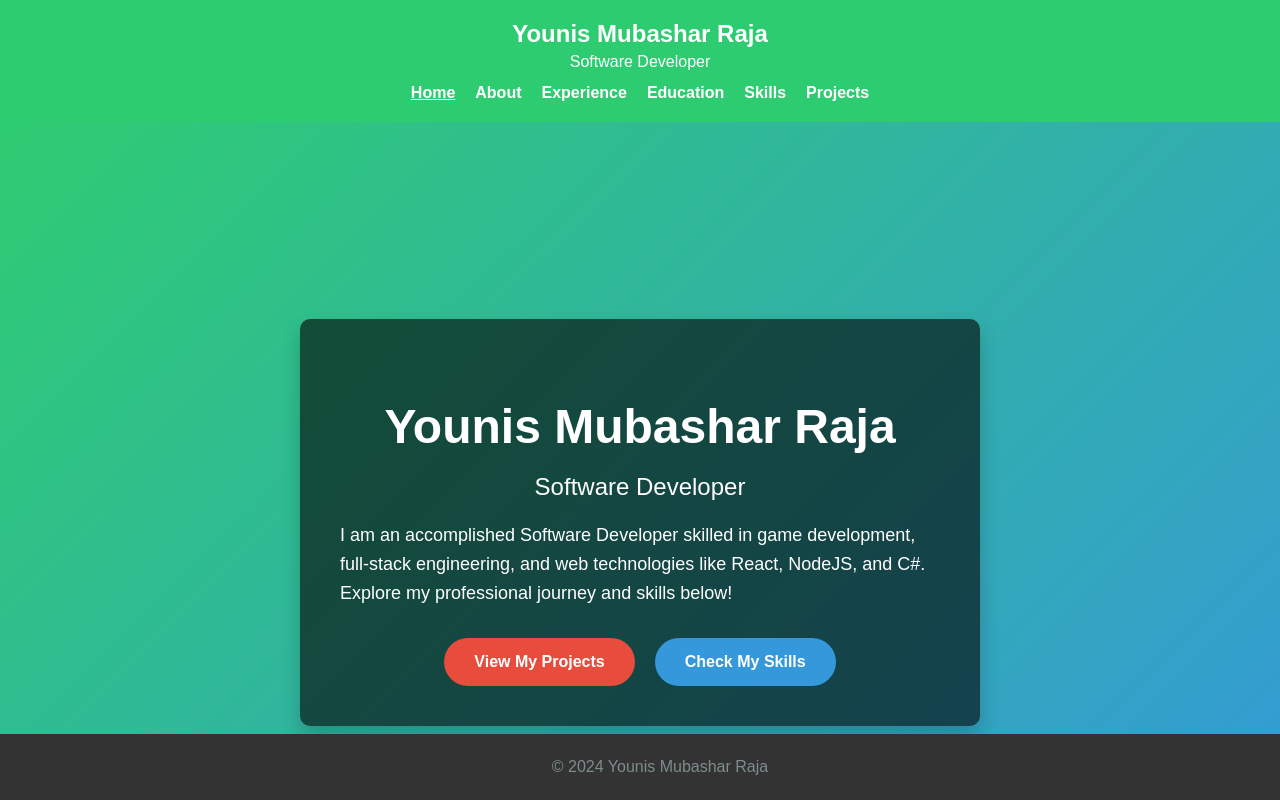
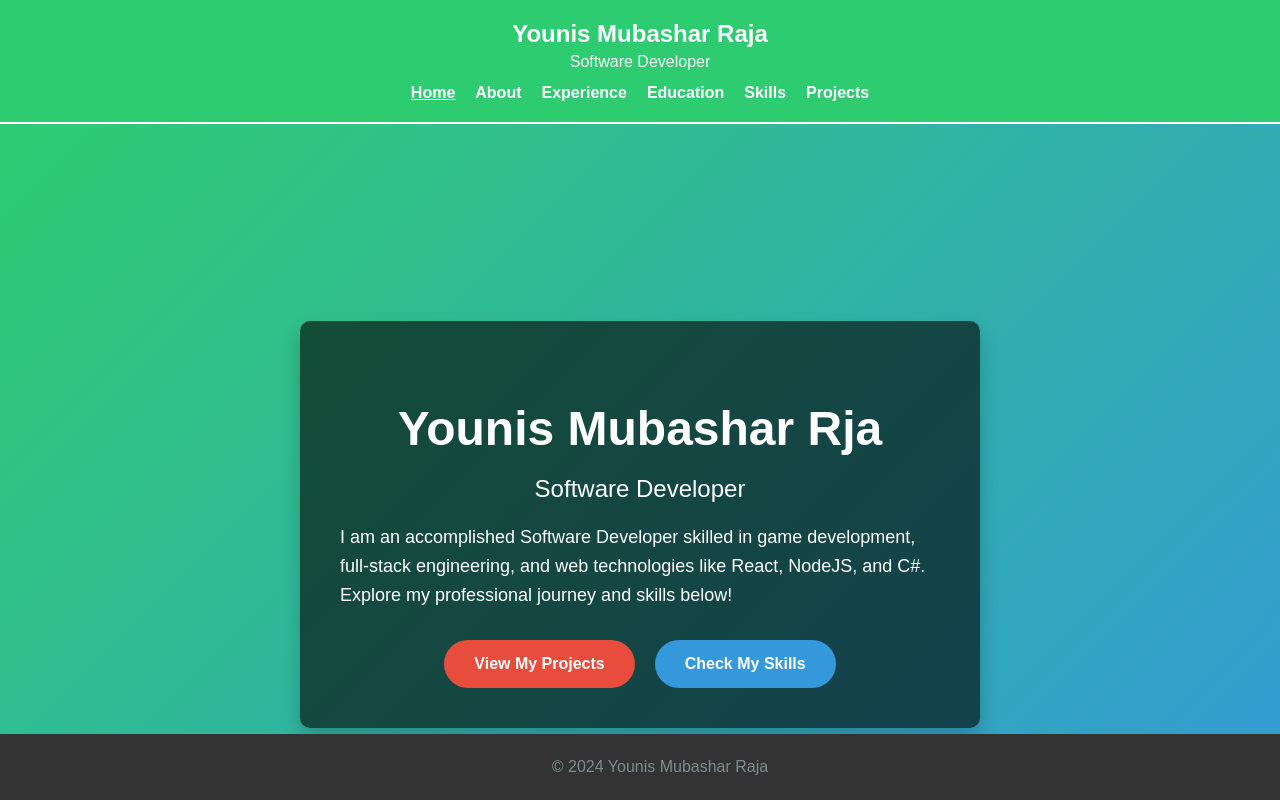
Before and after one commit to younisrajaApplications/portfolio-resume, a React (Create React App) app: page / in a window 1280 px wide. Shown: the top 800 px of the page. Built offline with nearby package versions, Linux system fonts and the light colour scheme.

Commit message:
Redesign nav bar

```diff
--- a/src/App.css
+++ b/src/App.css
@@ -21,11 +21,12 @@ header .logo h2 {
 
 /* Header Styles */
 header {
-  background-color: #2ECC71;
+  background: #2ECC71;
   padding: 20px;
   color: white;
   text-align: center;
   position: relative;
+  border-bottom: solid 2px white;
 }
 
 /* Navigation Styles */
@@ -93,7 +94,9 @@ nav a.active {
   /* Show the navigation menu when menu is toggled open */
   .nav.open {
     display: flex;
-    background-color: #4CAF50;
+    background-color: #2ECC71;
+    border: solid 2px white;
+    border-top: none;
   }
 
   nav a {
--- a/src/components/Home.js
+++ b/src/components/Home.js
@@ -5,7 +5,7 @@ function Home() {
   return (
     <section className="home">
       <div className="hero">
-        <h1>Younis Mubashar Raja</h1>
+        <h1>Younis Mubashar Rja</h1>
         <h2>Software Developer</h2>
         <p className='summary'>
           I am an accomplished Software Developer skilled in game development, full-stack engineering, and
```
